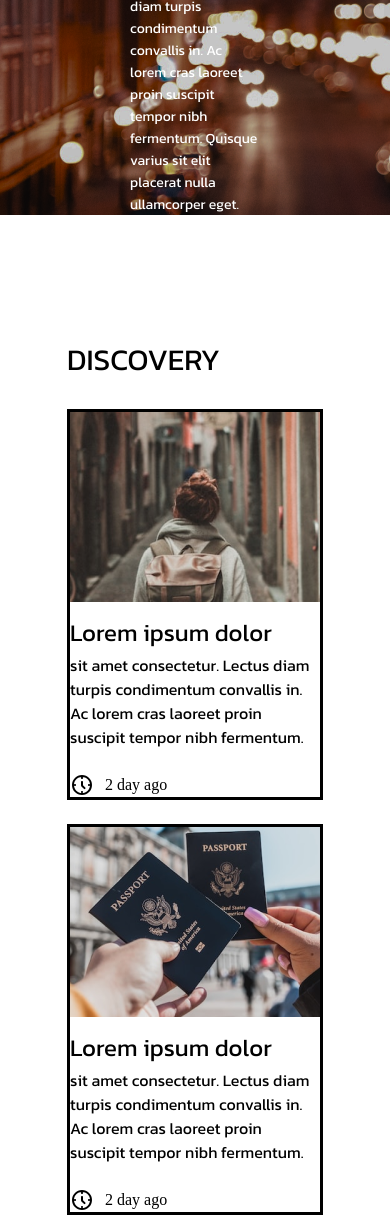
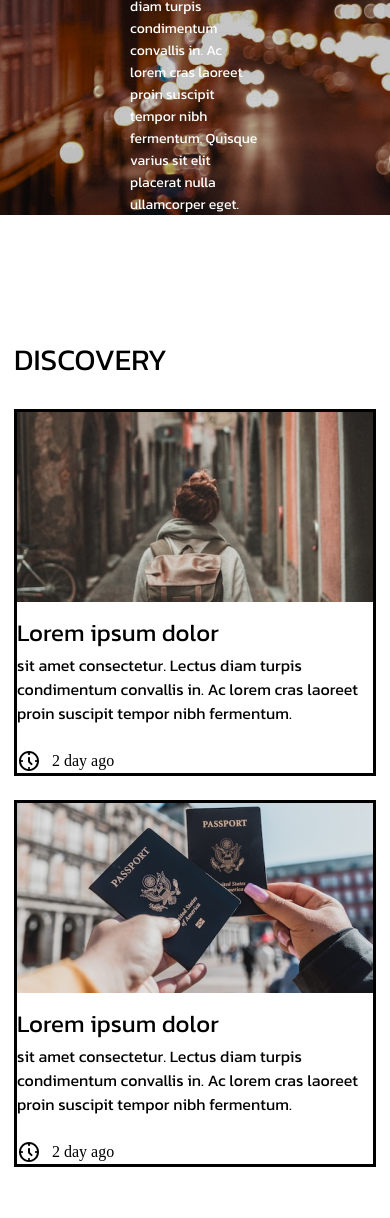
Before and after one commit to Davit-Kunchulia/HomeWork9, a plain HTML site: page index.html in a window 390 px wide. Shown: the part 381-1599 px from the top of the page. Drawn offline with Linux system fonts and the light colour scheme.

Commit message:
section2

```diff
--- a/css/mobile.css
+++ b/css/mobile.css
@@ -10,3 +10,9 @@
     ;}
 
 }
+
+@media (max-width:450px){
+
+    /* section2 */
+.section2{padding-inline: 14px;}
+}
--- a/css/tablet.css
+++ b/css/tablet.css
@@ -8,7 +8,9 @@
 
     /* section2 */
 
-.section2{padding-inline: 67px;}
+    .section2 {
+        padding-inline: 67px;
+    }
 
 
 
@@ -41,5 +43,14 @@
     }
 
     /* section2 */
-    .section2_div{display: flex; flex-direction: column; row-gap: 24px;}
+
+    .section2 {
+        padding-inline: 80px;
+    }
+
+    .section2_div {
+        display: flex;
+        flex-direction: column;
+        row-gap: 24px;
+    }
 }
```
